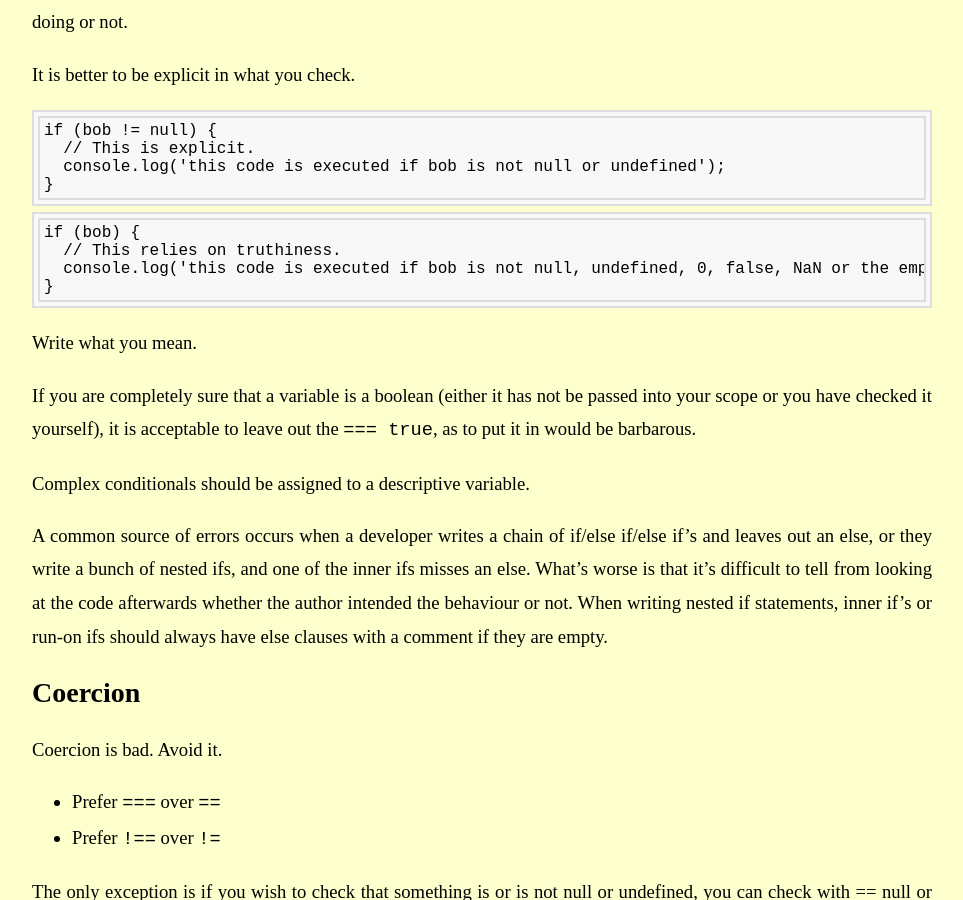
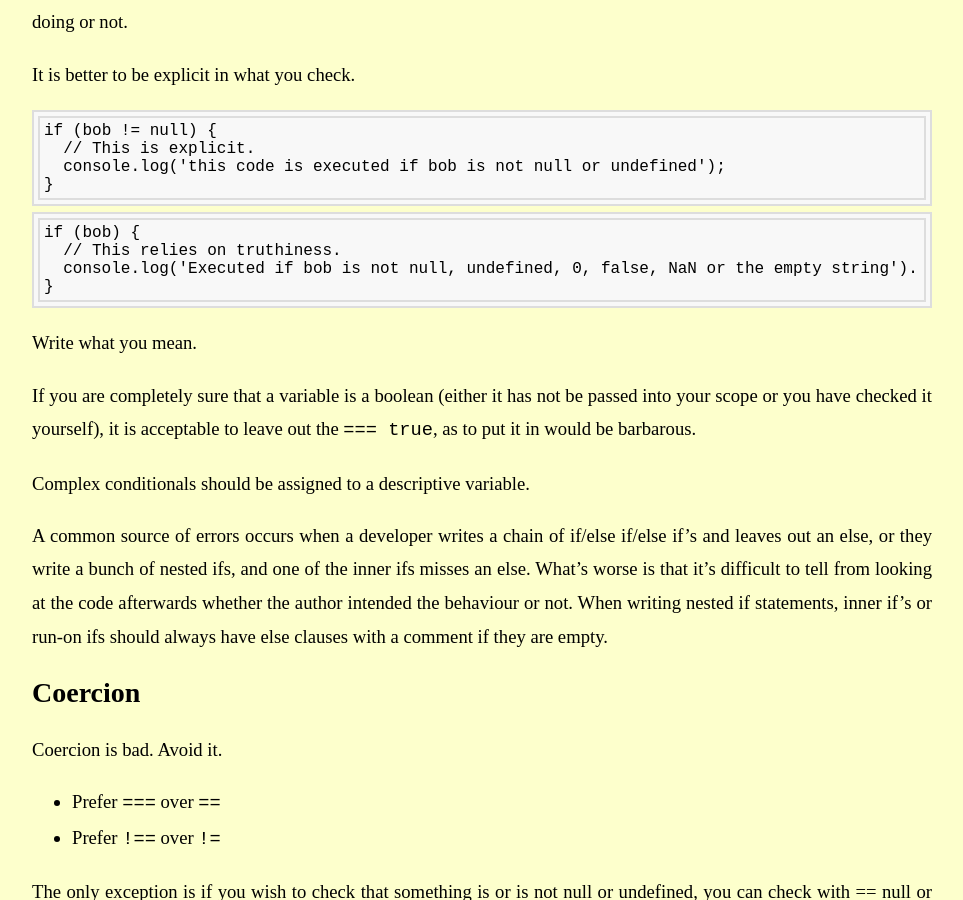
Before and after one commit to caplin/StyleGuide, a Jekyll site: the page built from index.md, in a window 1280 px wide and 900 px high, scrolled down 1934 px. Shown: the whole window, without its empty margins (158-1121 px from the left). Built offline with Jekyll 4.4.1, drawn with Linux system fonts in a browser that asks for light colours; Markdown is read by kramdown in place of the engine named in the settings.

Commit message:
shorter console.log line

````diff
--- a/index.md
+++ b/index.md
@@ -93,7 +93,7 @@ if (bob != null) {
 ```javascript
 if (bob) {
   // This relies on truthiness.
-  console.log('this code is executed if bob is not null, undefined, 0, false, NaN or the empty string').
+  console.log('Executed if bob is not null, undefined, 0, false, NaN or the empty string').
 }
 ```
 
````
